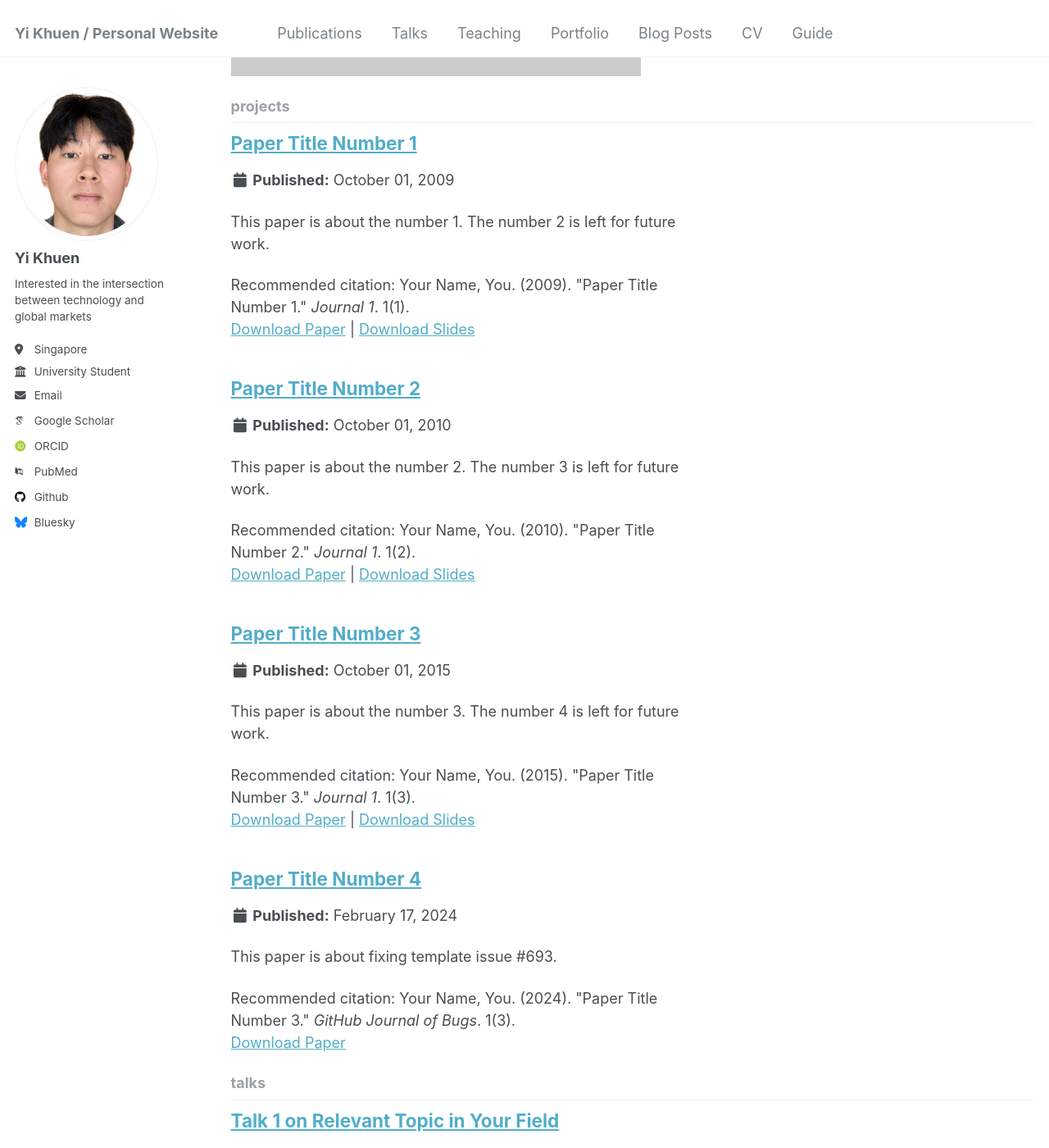
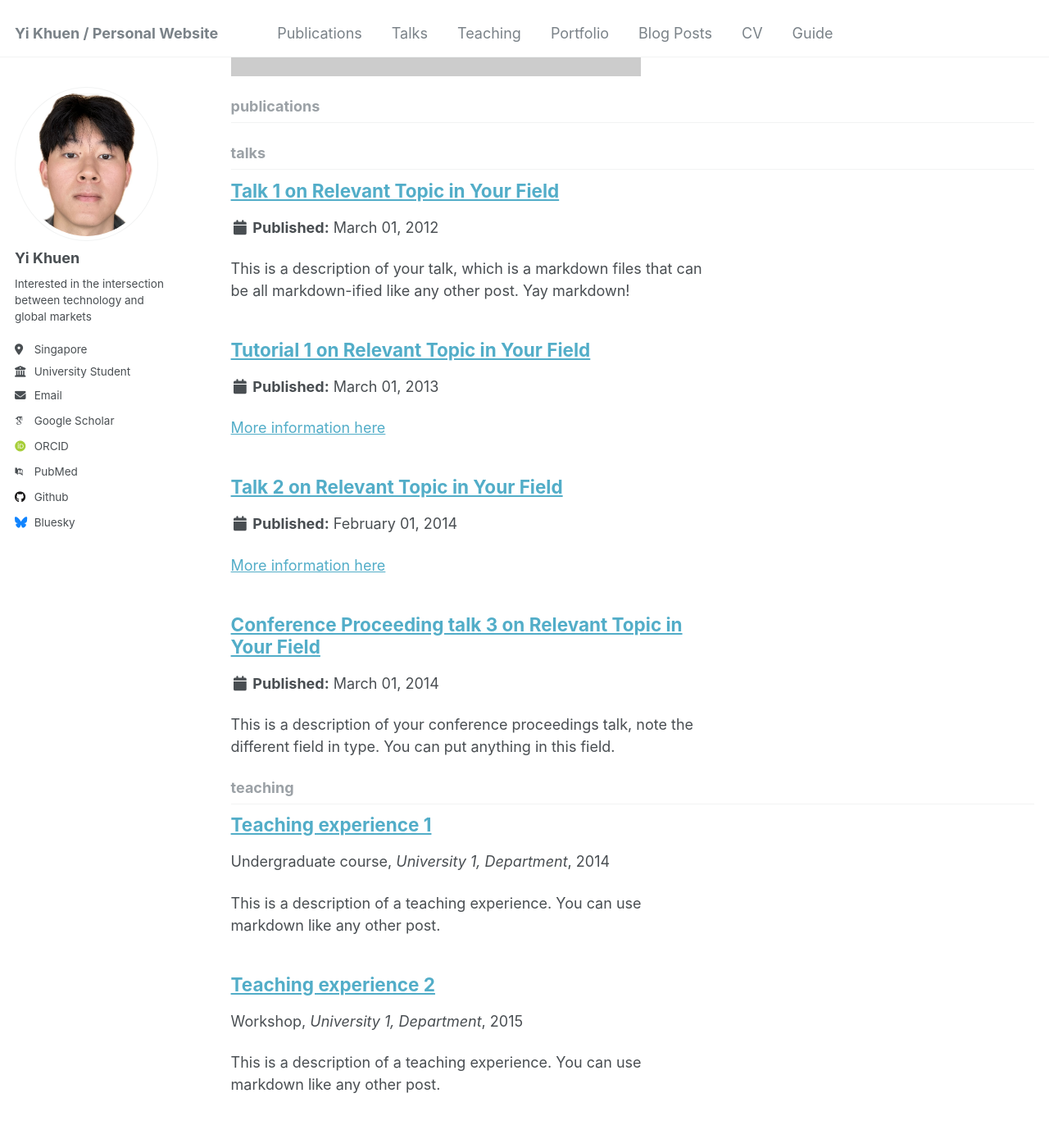
Before and after one commit to yikhuen/yikhuen.github.io, a Jekyll site: the page built from _pages/collection-archive.html, in a window 1280 px wide and 1400 px high, scrolled down 999 px. Shown: the whole window at 82% size. Built offline with Jekyll 4.4.1, drawn with Linux system fonts in a browser that asks for light colours; some web fonts are replaced.

Commit message:
Revert "Changed publications to projects"
This reverts commit 03424ad9704ca83bb1f58cce921ce0b130473e74.

```diff
--- a/_config.yml
+++ b/_config.yml
@@ -214,7 +214,7 @@
   teaching:
     output: true
     permalink: /:collection/:path/
-  projects:
+  publications:
     output: true
     permalink: /:collection/:path/
   portfolio:
@@ -257,7 +257,7 @@
   # _projects
   - scope:
       path: ""
-      type: projects
+      type: publications
     values:
       layout: single
       author_profile: true
```
